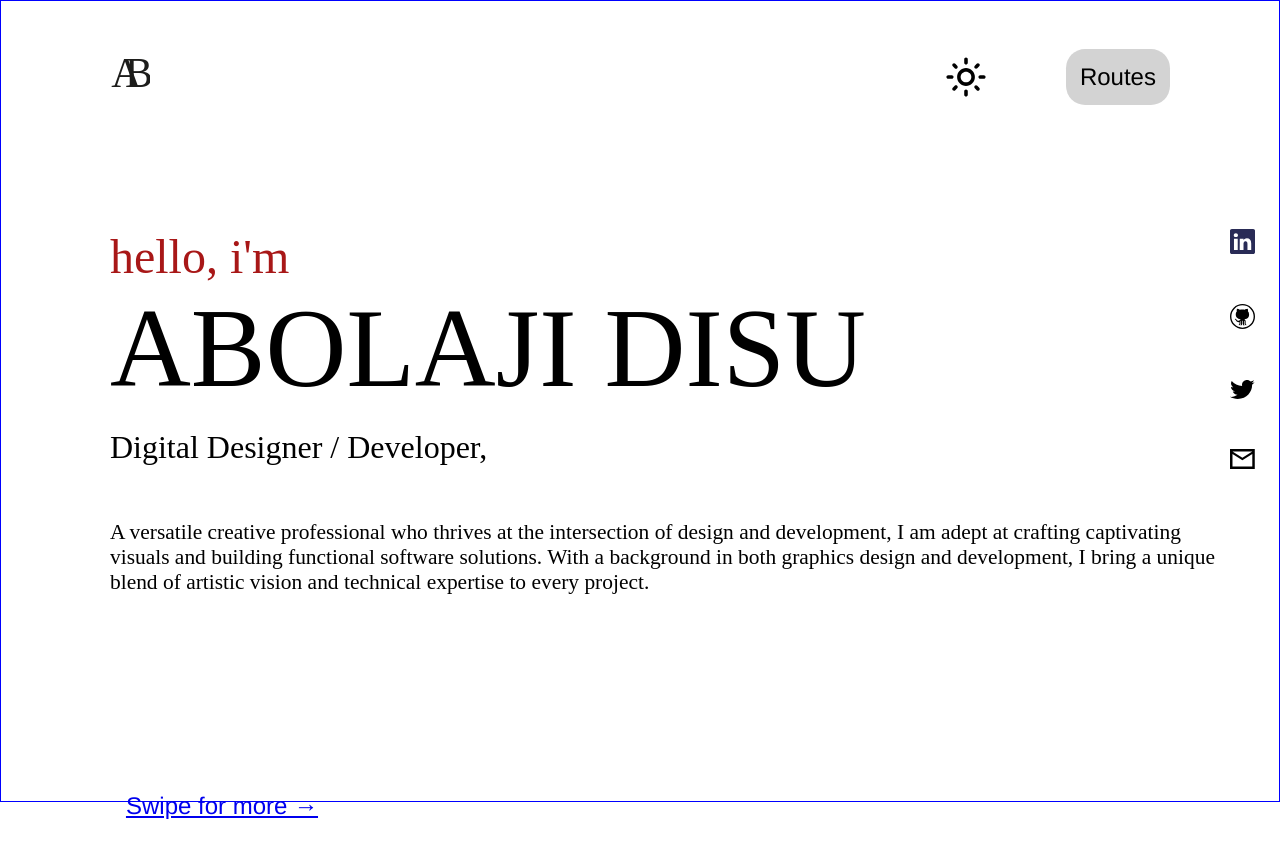
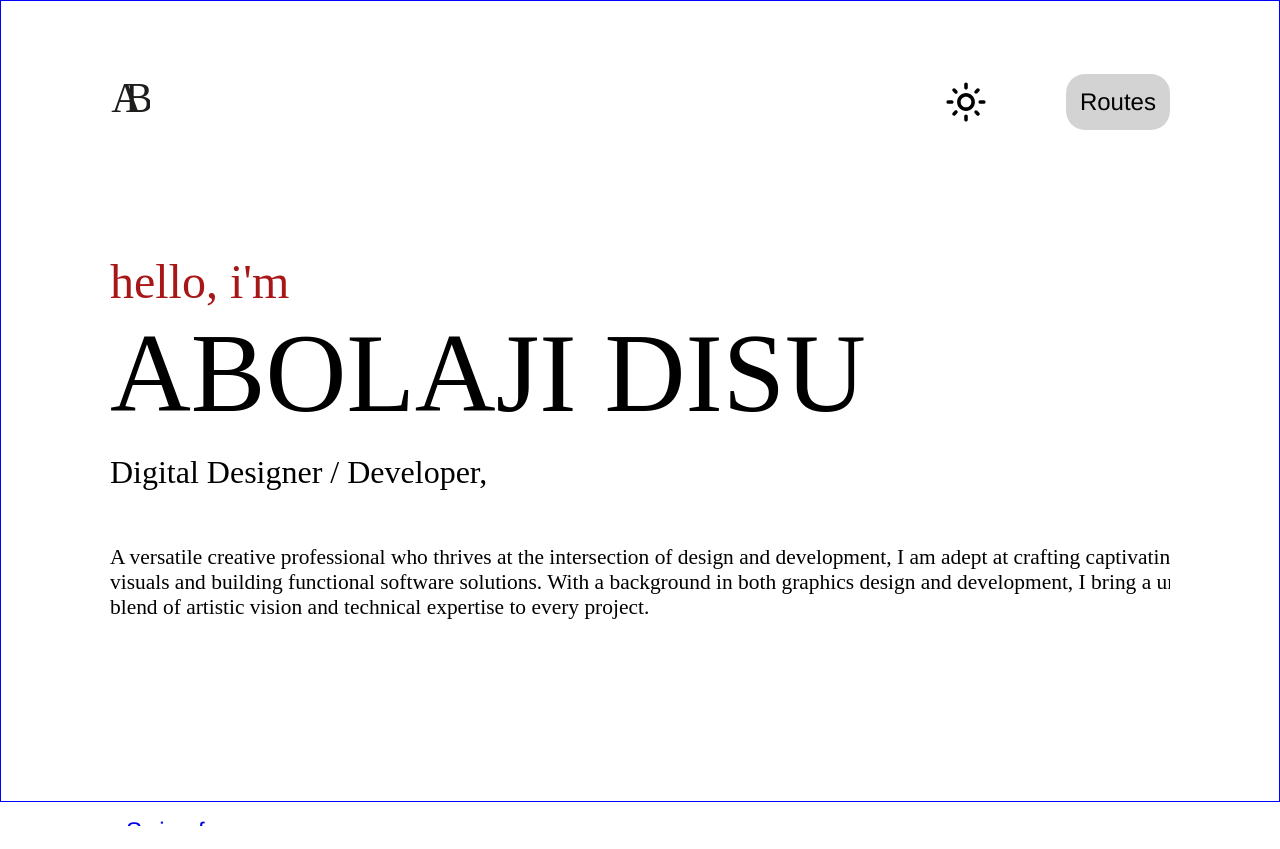
Before and after one commit to abolaji-disu/portfolioV1, a React (Create React App) app: page / in a window 1280 px wide. After the commit the page ends 826 px from the top, so only its background shows below. Built offline with nearby package versions, Linux system fonts and the light colour scheme; a web font is replaced by a local one.

Commit message:
adjust  container size

```diff
--- a/src/components/styles/container.scss
+++ b/src/components/styles/container.scss
@@ -1,6 +1,7 @@
 .container {
     // border: 1px solid red;
-    margin: 0 8% auto;
+    margin: 2% 8% auto;
     max-height: 100vh;
     min-height: 100vh;
+    overflow: scroll;
 }
```
